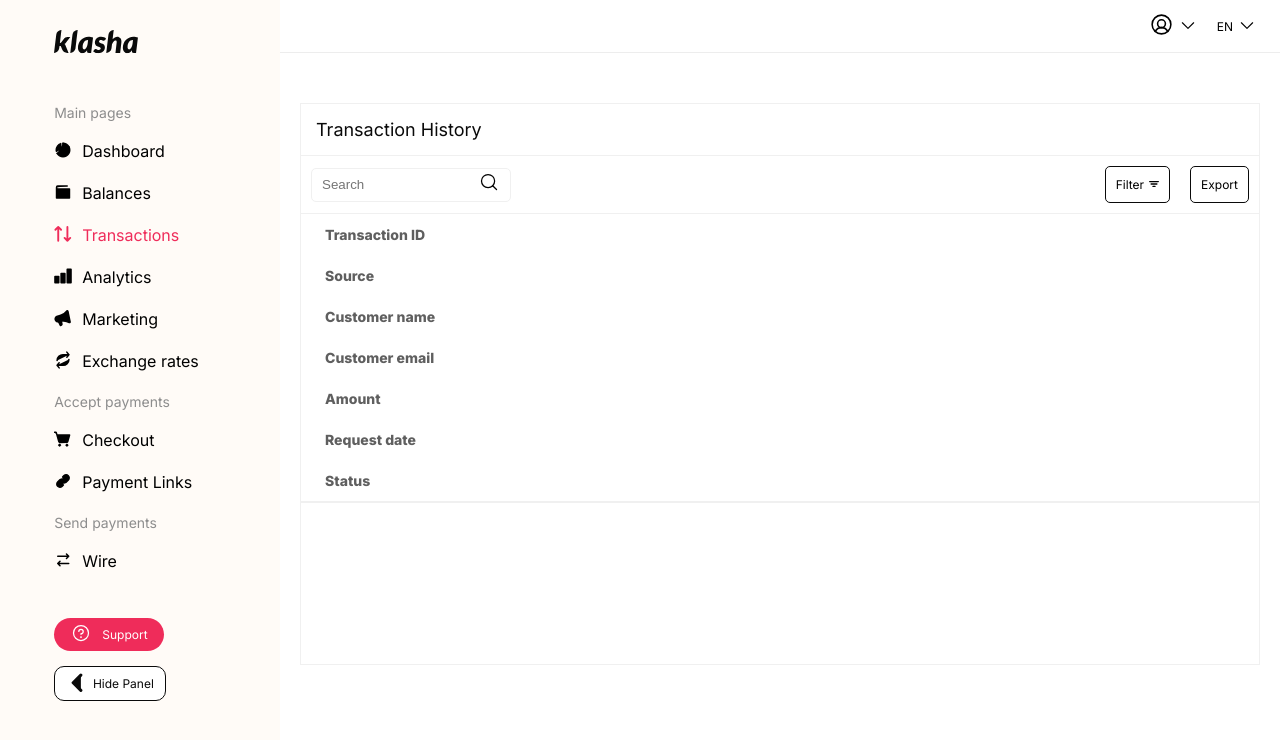
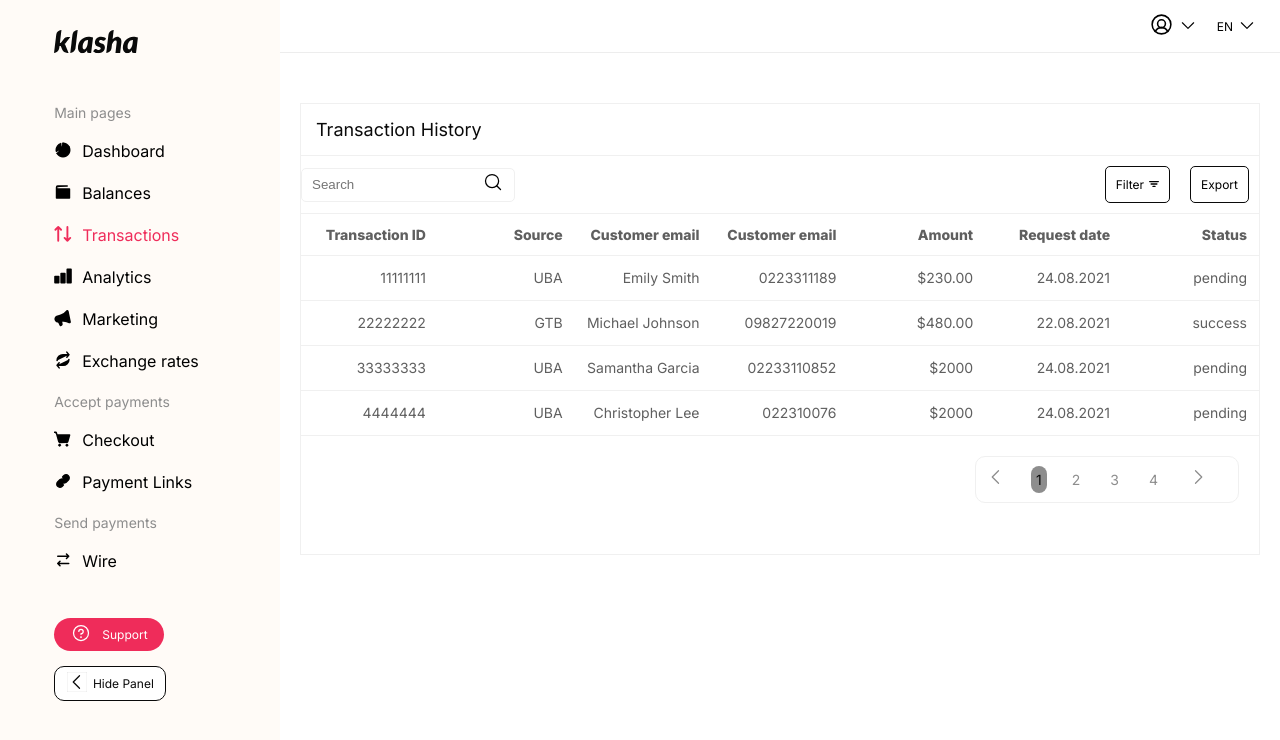
Before and after one commit to chukwuekeuzoma/-klasha, a React (Create React App) app: page /transactions in a window 1280 px wide. Shown: the top 740 px of the page. Built offline with nearby package versions, Linux system fonts and the light colour scheme.

Commit message:
chore:transaction history

```diff
--- a/src/Components/Layout/DashbordSideBar.tsx
+++ b/src/Components/Layout/DashbordSideBar.tsx
@@ -127,7 +127,7 @@ export default function DashbordSideBar({ menuIsVisible, toggleMenu }: Props) {
               <span>Support</span>
             </Support>
             <HidePanel>
-              <UiIcon icon="Arrowlefticon" size={20} />
+              <UiIcon icon="ArrowleftIcon" size={20} />
               <span>Hide Panel</span>
             </HidePanel>
           </div>
--- a/src/Components/ui/UiFilterDropDown.tsx
+++ b/src/Components/ui/UiDropDown.tsx
@@ -7,7 +7,7 @@ export interface Option {
   value: string;
 }
 
-interface FilterDropdownProps {
+interface DropdownProps {
   options: Option[];
   defaultSelectedValue: string;
   onChange: (selectedValue: string) => void;
@@ -17,7 +17,7 @@ export default function FilterDropdown({
   options,
   defaultSelectedValue,
   onChange,
-}: FilterDropdownProps) {
+}: DropdownProps) {
   const [selectedValue, setSelectedValue] =
     useState<string>(defaultSelectedValue);
   const [isOpen, setIsOpen] = useState<boolean>(false);
--- a/src/Components/ui/UiIcon.tsx
+++ b/src/Components/ui/UiIcon.tsx
@@ -1,9 +1,8 @@
 import styled from "styled-components";
-import { List, X, Question, UserCircle, CaretDown, MagnifyingGlass } from "phosphor-react";
+import { List, X, Question, UserCircle, CaretDown, MagnifyingGlass, CaretLeft, CaretRight} from "phosphor-react";
 
 import {
   Piechart,
-  Arrowleft,
   Group733,
   Wallet,
   DropDown,
@@ -19,7 +18,8 @@ import {
 
 // These icons should be arranged alphabetically for easy sorting
 const icons = {
-  Arrowlefticon: <Arrowleft />,
+  ArrowleftIcon: <CaretLeft />,
+  ArrowRightIcon:<CaretRight />,
   ArrowDownIcon: <CaretDown />,
   AnalyticsIcon: <Group733 />,
   BalanceIcon: <Wallet />,
--- a/src/Components/ui/UiTable.tsx
+++ b/src/Components/ui/UiTable.tsx
@@ -1,9 +1,10 @@
+/* eslint-disable react-hooks/exhaustive-deps */
 import React, { useState, useMemo } from "react";
-import UiFilterDropDown from "./UiFilterDropDown";
+import UiDropDown from "./UiDropDown";
 import styled from "styled-components";
-import { Option } from "./UiFilterDropDown";
+import { Option } from "./UiDropDown";
 import UiIcon from "./UiIcon";
-import TransactionHistoryData from "../../types/TransactionHistoryData";
+import ReactPaginate from "react-paginate";
 
 interface Header {
   title: string;
@@ -15,7 +16,7 @@ interface Row extends Record<string, any> {
 }
 
 interface Props {
-  tableTitle?: string;
+  tableTitle: string;
   data: Row[];
   headers: Header[];
   filterOptions?: Option[];
@@ -33,21 +34,24 @@ export default function UiTable({
 }: Props) {
   const [searchTerm, setSearchTerm] = useState("");
   const [status, setStatus] = useState("");
+  const [currentPage, setCurrentPage] = useState(0);
+  const [postPerPage] = useState(4);
+
+  const paginatedData = useMemo(() => {
+    const start = currentPage * postPerPage;
+    return data.slice(start, start + postPerPage);
+  }, [currentPage, status]);
+
+  const Paginate = ({ selected }: any) => setCurrentPage(selected);
 
   const filteredData = useMemo(() => {
-    if (!status) return data;
-    return data?.filter((data) => data.status === status);
-  }, [status, data]);
-
-  const useFilterdData = useMemo(() => {
-    return filteredData?.map((data: TransactionHistoryData) => ({
-      ...data,
-    }));
-  }, [filteredData]);
+    if (!status) return paginatedData;
+    return paginatedData?.filter((data) => data.status === status);
+  }, [status, paginatedData, currentPage]);
 
   const sortedData = useMemo(() => {
-    if (!isSearchable && !searchTerm && !fieldsToSearch) return useFilterdData;
-    return useFilterdData.filter((item) => {
+    if (!isSearchable && !searchTerm && !fieldsToSearch) return filteredData;
+    return filteredData.filter((item) => {
       return fieldsToSearch?.some((key) => {
         const value = item[key];
         if (typeof value === "string")
@@ -55,12 +59,7 @@ export default function UiTable({
         return false;
       });
     });
-  }, [data, searchTerm]);
-
-  const options = [
-    { label: "Pending", value: "pending" },
-    { label: "Success", value: "success" },
-  ];
+  }, [data, searchTerm, status, currentPage]);
 
   const handleOptionSelect = (selectedOption: string) => {
     setStatus(selectedOption);
@@ -84,11 +83,13 @@ export default function UiTable({
           </div>
         </SearchInputContainer>
         <div className="filter-export-container">
-          <UiFilterDropDown
-            options={options}
-            defaultSelectedValue=""
-            onChange={handleOptionSelect}
-          />
+          {filterOptions && (
+            <UiDropDown
+              options={filterOptions}
+              defaultSelectedValue=""
+              onChange={handleOptionSelect}
+            />
+          )}
           <Export>Export</Export>
         </div>
       </SearchableContainer>
@@ -116,6 +117,18 @@ export default function UiTable({
           })}
         </tbody>
       </Table>
+      <div className="pagination-container">
+        <ReactPaginate
+          previousLabel={<UiIcon icon="ArrowleftIcon" size={20} />}
+          nextLabel={<UiIcon icon="ArrowRightIcon" size={20} />}
+          forcePage={currentPage}
+          pageCount={data.length / postPerPage}
+          onPageChange={Paginate}
+          containerClassName={"pagination"}
+          disabledClassName={"paginate-disabled"}
+          activeClassName={"active"}
+        />
+      </div>
     </TableContainer>
   );
 }
@@ -123,9 +136,46 @@ export default function UiTable({
 const TableContainer = styled.div`
   border: 1px solid var(--color-primary-400);
   background: var(--color-primary-300);
-  min-height: 70vh;
+  height: 450px;
   overflow-x: auto;
   overflow-y: auto;
+
+  .pagination-container {
+    display: flex;
+    justify-content: flex-end;
+    align-items: center;
+  }
+
+  .pagination {
+    display: flex;
+    justify-content: center;
+    align-items: center;
+    margin-top: 20px;
+    padding: 5px;
+    margin-right: 20px;
+    border-radius: 10px;
+    border: 1px solid var(--color-primary-400);
+  }
+
+  .pagination li {
+    display: inline-block;
+    margin-right: 20px;
+  }
+
+  .pagination li a {
+    display: block;
+    padding: 5px;
+    text-align: center;
+    color: var(--color-primary-150);
+    border-radius: 15px;
+    cursor: pointer;
+    font-size: 14px;
+  }
+
+  .pagination li.active a {
+    background-color: var(--color-primary-150);
+    color: var(--color-primary-50);
+  }
 `;
 
 const TableTitle = styled.div`
@@ -152,7 +202,8 @@ const SearchInputContainer = styled.div`
   display: flex;
   align-items: center;
   position: relative;
-  width: 200px;
+  gap: 10px;
+  right: 10px;
 
   .search-icon-container {
     position: absolute;
@@ -190,7 +241,8 @@ const Export = styled.div`
 
 const Table = styled.table`
   table-layout: fixed;
-  width: 100%;
+  min-width: 100%;
+  width: 900px;
   border-collapse: collapse;
 `;
 
@@ -201,24 +253,25 @@ const TableHeader = styled.thead`
 `;
 
 const TableHeadItem = styled.th`
-  padding: 12px 24px;
+  padding: 12px;
   color: var(--color-gray-100);
   font-size: 14px;
 `;
 
 const TableDataItem = styled.td`
-  padding: 12px 24px;
+  padding: 12px;
   color: var(--color-gray-100);
-  font-weight: 700;
-  font-size: 16px;
+  font-size: 14px;
   line-height: 20px;
 `;
 
 const TableRow = styled.tr`
   border-bottom: 1px solid var(--color-primary-400);
-  text-align: left;
+  text-align: right;
   cursor: pointer;
-  display: flex;
-  flex-direction: column;
   position: relative;
+
+  &:hover {
+    background-color: var(--color-gray-50);
+  }
 `;
--- a/src/Pages/Transactionhistory.tsx
+++ b/src/Pages/Transactionhistory.tsx
@@ -11,7 +11,7 @@ export default function Transactionhistory() {
       query: "source",
     },
     {
-      title: "Customer name",
+      title: "Customer email",
       query: "customer_name",
     },
     {
@@ -32,14 +32,21 @@ export default function Transactionhistory() {
     },
   ];
 
+  const filterOptions = [
+    { label: "All", value: "" },
+    { label: "Pending", value: "pending" },
+    { label: "Success", value: "success" },
+  ];
+
   return (
     <div>
       <UiTable
         data={TransactionHistory}
-        fieldsToSearch={["customer_email, customer_name"]}
+        fieldsToSearch={["customer_name"]}
         isSearchable
         tableTitle="Transaction History"
         headers={headers}
+        filterOptions={filterOptions}
       />
     </div>
   );
--- a/src/data/TarnsactionHistory.ts
+++ b/src/data/TarnsactionHistory.ts
@@ -1,39 +1,147 @@
 export const TransactionHistory = [
   {
-    id:"GB124QWERTY12346",
+    id:"11111111",
     source:"UBA",
-    customer_name:"Mike Owen",
-    customer_email:"0223337281",
+    customer_name:"Emily Smith",
+    customer_email:"0223311189",
     amount:"$230.00",
     created_date:"24.08.2021",
-    status:"Pending"
+    status:"pending"
   },
   {
-    id:"CB328ABCEDF23416",
+    id:"22222222",
     source:"GTB",
-    customer_name:"Steve O'Shassy",
+    customer_name:"Michael Johnson",
+    customer_email:"09827220019",
+    amount:"$480.00",
+    created_date:"22.08.2021",
+    status:"success"
+  },
+  {
+    id:"33333333",
+    source:"UBA",
+    customer_name:"Samantha Garcia",
+    customer_email:"02233110852",
+    amount:"$2000",
+    created_date:"24.08.2021",
+    status:"pending"
+  },
+  {
+    id:"4444444",
+    source:"UBA",
+    customer_name:"Christopher Lee",
+    customer_email:"022310076",
+    amount:"$2000",
+    created_date:"24.08.2021",
+    status:"pending"
+  },
+  {
+    id:"555555",
+    source:"UBA",
+    customer_name:"Ashley Davis",
+    customer_email:"022330963",
+    amount:"$230.00",
+    created_date:"24.08.2021",
+    status:"pending"
+  },
+  {
+    id:"6666666",
+    source:"GTB",
+    customer_name:"Matthew Rodriguez",
+    customer_email:"0982761111",
+    amount:"$480.00",
+    created_date:"22.08.2021",
+    status:"success"
+  },
+  {
+    id:"7777777",
+    source:"UBA",
+    customer_name:"Sarah Brown",
+    customer_email:"022333220",
+    amount:"$2000",
+    created_date:"24.08.2021",
+    status:"pending"
+  },
+  {
+    id:"8888888",
+    source:"UBA",
+    customer_name:"David Martinez",
+    customer_email:"02233373339",
+    amount:"$2000",
+    created_date:"24.08.2021",
+    status:"pending"
+  },
+  {
+    id:"99999999",
+    source:"UBA",
+    customer_name:"Jennifer Wilson",
+    customer_email:"0223337990",
+    amount:"$230.00",
+    created_date:"24.08.2021",
+    status:"pending"
+  },
+  {
+    id:"1212121212",
+    source:"GTB",
+    customer_name:"Daniel Thompson",
+    customer_email:"0982764846",
+    amount:"$480.00",
+    created_date:"22.08.2021",
+    status:"success"
+  },
+  {
+    id:"3434343434",
+    source:"UBA",
+    customer_name:"Elizabeth Perez",
+    customer_email:"0223337101",
+    amount:"$2000",
+    created_date:"24.08.2021",
+    status:"success"
+  },
+  {
+    id:"565656565",
+    source:"UBA",
+    customer_name:"Joshua Davis",
+    customer_email:"02233453281",
+    amount:"$2000",
+    created_date:"24.08.2021",
+    status:"pending"
+  },
+  {
+    id:"787878787",
+    source:"UBA",
+    customer_name:"Nicole Anderson",
+    customer_email:"02993337281",
+    amount:"$230.00",
+    created_date:"24.08.2021",
+    status:"pending"
+  },
+  {
+    id:"909090909090",
+    source:"GTB",
+    customer_name:"William Hernandez",
     customer_email:"0982764829",
     amount:"$480.00",
     created_date:"22.08.2021",
-    status:"Successful"
+    status:"success"
   },
   {
-    id:"GB124QWERTY12346",
+    id:"11221122",
     source:"UBA",
-    customer_name:"Mike Owen",
-    customer_email:"0223337281",
+    customer_name:"Katherine Thomas",
+    customer_email:"0253337281",
     amount:"$2000",
     created_date:"24.08.2021",
-    status:"Pending"
+    status:"pending"
   },
   {
-    id:"GB124QWERTY12346",
+    id:"33443344",
     source:"UBA",
-    customer_name:"Mike Owen",
-    customer_email:"0223337281",
+    customer_name:"Ryan Mitchell",
+    customer_email:"0123337281",
     amount:"$2000",
     created_date:"24.08.2021",
-    status:"Pending"
+    status:"success"
   }
 
 
--- a/src/variables.css
+++ b/src/variables.css
@@ -9,5 +9,7 @@
     --color-primary-300:#FFFFFF;
     --color-primary-350:#EDEDED;
     --color-primary-400:#F0F0F0;
+    --color-gray-50:#F7F7F7;
     --color-gray-100:#5F5F5F;
+
 }
```
Also changed, not shown: src/types/TransactionHistoryData.ts (deleted, +0 -9 lines).
